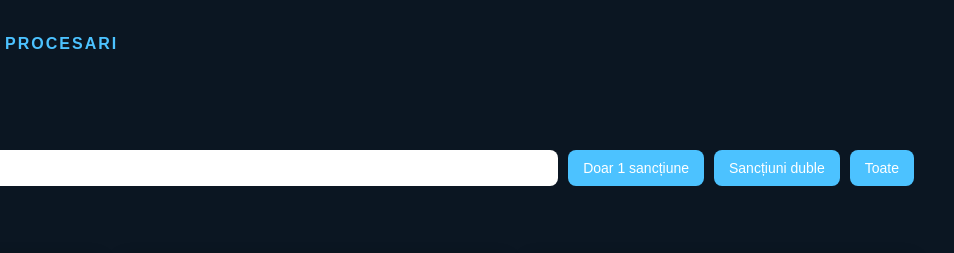
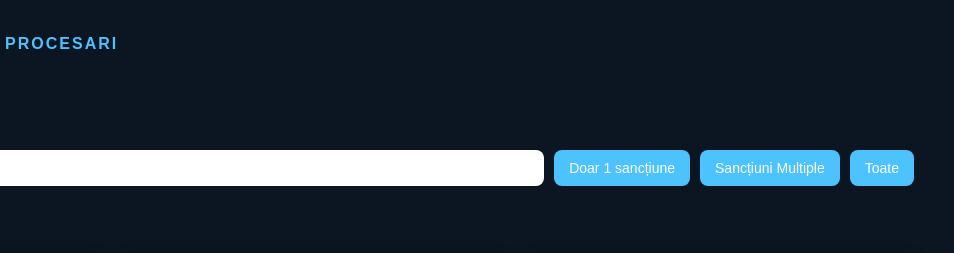
Before and after one commit to goodgamegoodgumaempire-arch/Procesare-B-ZONE, a plain HTML site: page index.html in a window 1280 px wide. Shown: the top 253 px of the page, 326-1280 px from the left. Drawn offline with Linux system fonts and the light colour scheme.

Commit message:
Update index.html

```diff
--- a/index.html
+++ b/index.html
@@ -53,7 +53,7 @@
   <div class="controls">
     <input type="text" id="searchInput" placeholder="Caută după titlu...">
     <button onclick="filterSanctions('single')">Doar 1 sancțiune</button>
-    <button onclick="filterSanctions('double')">Sancțiuni duble</button>
+    <button onclick="filterSanctions('double')">Sancțiuni Multiple</button>
     <button onclick="filterSanctions('all')">Toate</button>
   </div>
 
```
